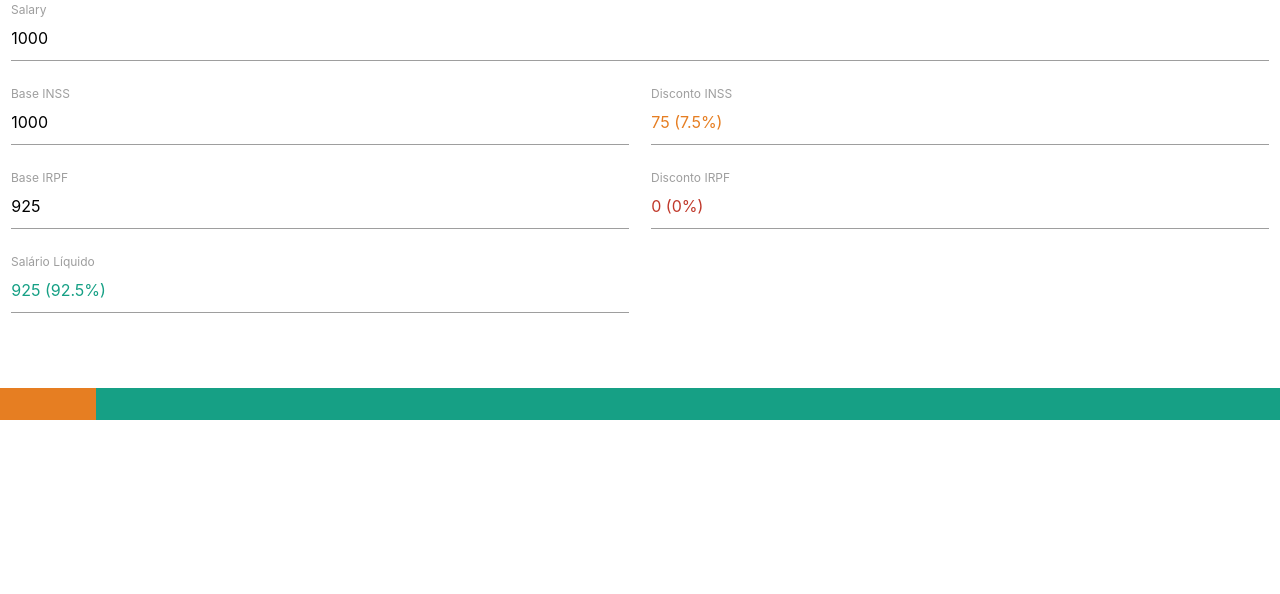
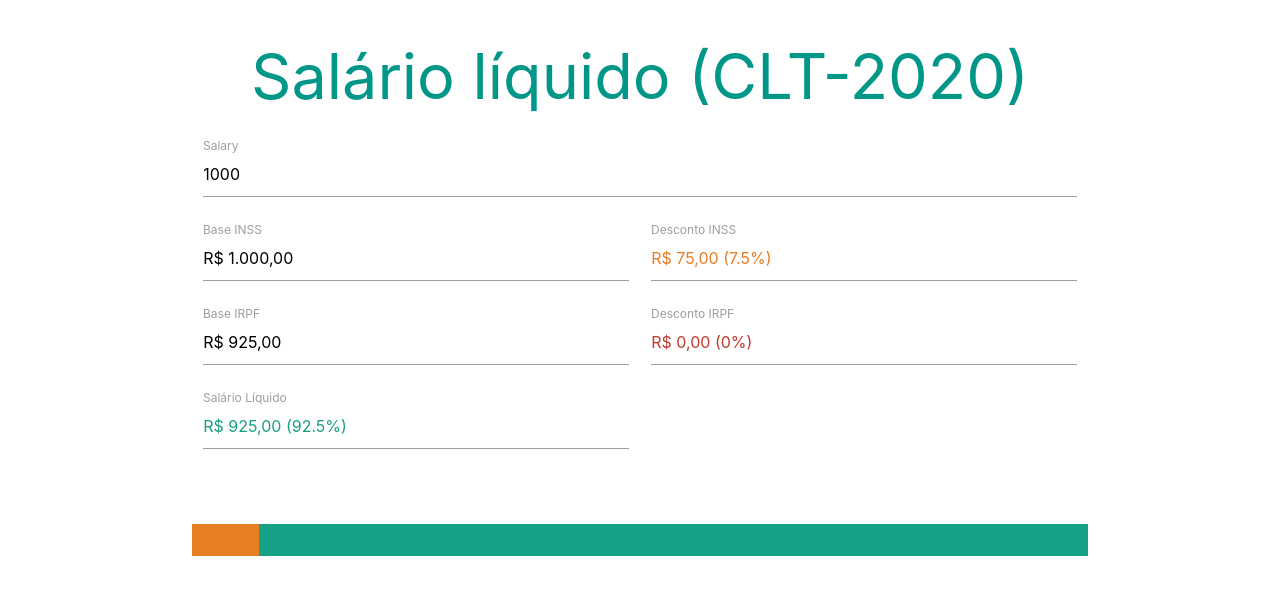
Before and after one commit to JavelFreitas/practical-task-module3-IGTI, a React (Create React App) app: page / in a window 1280 px wide. Shown: the top 594 px of the page. Built offline with nearby package versions, Linux system fonts and the light colour scheme; the HTML template or start-up script is replaced by a standard one.

Commit message:
Added formatting to numbers

```diff
--- a/src/App.js
+++ b/src/App.js
@@ -77,7 +77,7 @@ export default class App extends React.Component {
       },
       {
         value: discountINSS,
-        name: 'Disconto INSS',
+        name: 'Desconto INSS',
         currentColor: '#e67e22',
         percentage: `(${barOne}%)`
       },
@@ -89,7 +89,7 @@ export default class App extends React.Component {
       },
       {
         value: discountIRPF,
-        name: 'Disconto IRPF',
+        name: 'Desconto IRPF',
         currentColor: '#c0392b',
         percentage: `(${barTwo}%)`
       },
@@ -101,7 +101,8 @@ export default class App extends React.Component {
       }
     ]
     return (
-      <>
+      <div className={'container'}>
+        <h1 className={'center teal-text'}> Salário líquido (CLT-2020) </h1>
         <div className={'row s12'}>
           <Input salary={salary} getSalary={this.handleSalary} />
 
@@ -118,7 +119,7 @@ export default class App extends React.Component {
           }
         </div>
         <FullBar barOne={barOne} barTwo={barTwo} barThree={barThree} />
-      </>
+      </div>
     );
   }
 }
--- a/src/components/DisabledInput.js
+++ b/src/components/DisabledInput.js
@@ -1,11 +1,12 @@
 import React, { Component } from 'react'
+import formatNumber from '../utils/formatNumber';
 
 export default class DisabledInput extends Component {
     render() {
         const {value, name, currentColor, percentage} = this.props;
         return (
                 <div className="input-field col s3 l6">
-                    <input readOnly value={`${value} ${percentage}`} id={`disabled${name}`} type="text" className="validate" style={{color: currentColor}}/>
+                    <input readOnly value={`${formatNumber(value)} ${percentage}`} id={`disabled${name}`} type="text" className="validate" style={{color: currentColor}}/>
                     <label htmlFor="disabled">{name}</label>
                 </div>
         )
--- /dev/null
+++ b/src/utils/formatNumber.js
@@ -0,0 +1,4 @@
+const formatter = Intl.NumberFormat(`pt-BR`, {style:'currency', currency:'BRL'});
+export default function formatNumber(number){
+    return formatter.format(number);
+}
```
